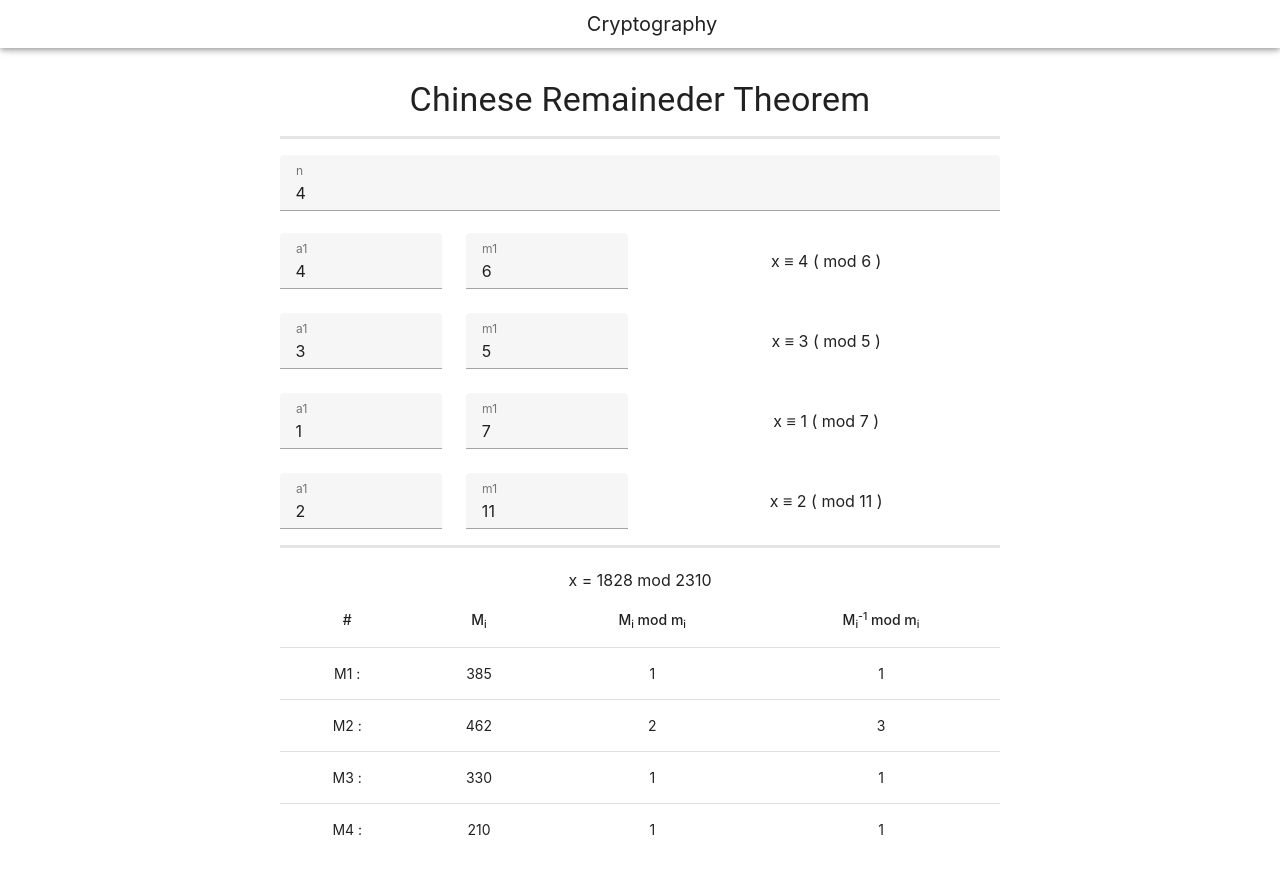
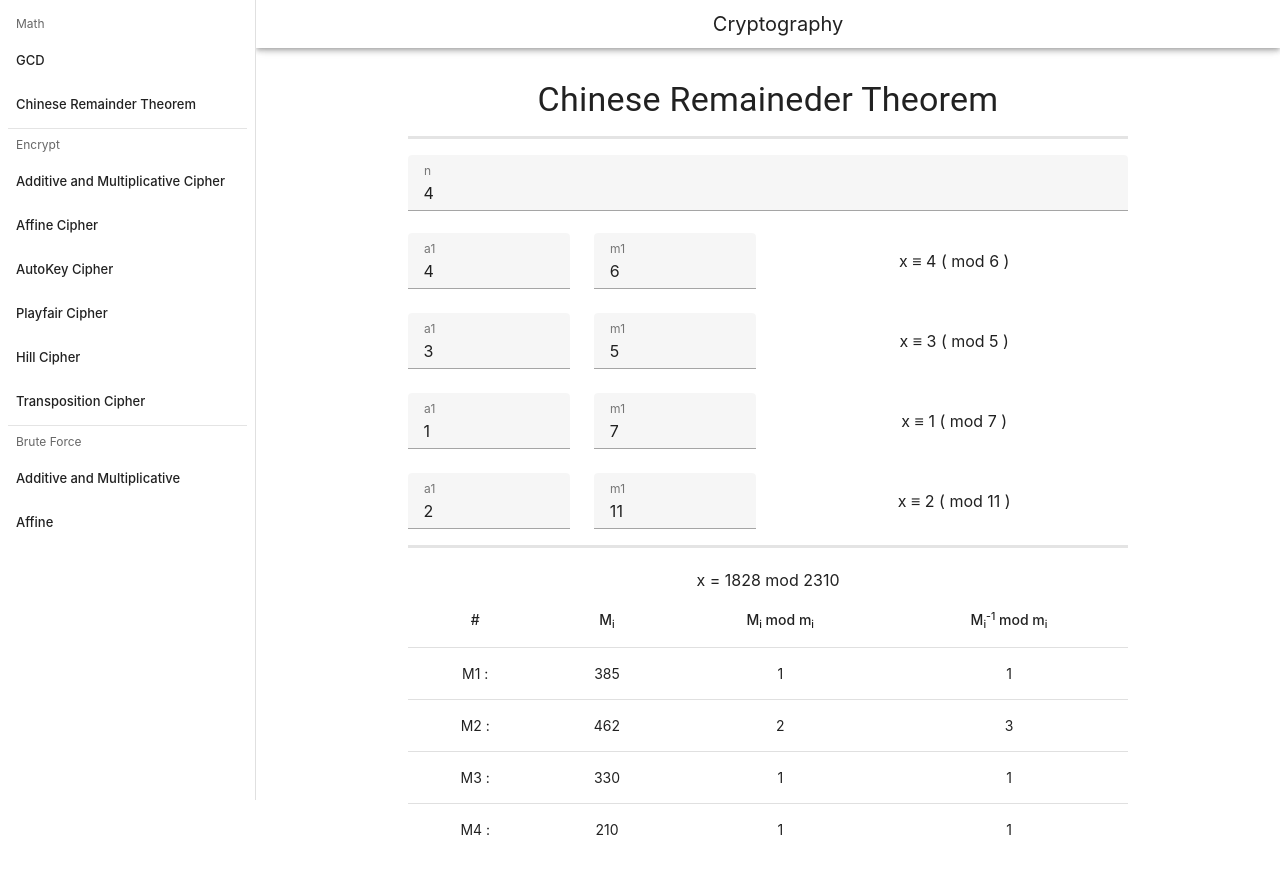
Before and after one commit to Rashnan/crypto, a Vue app: page /crt in a window 1280 px wide. Shown: the top 874 px of the page. Built offline with nearby package versions, Linux system fonts and the light colour scheme; what @tresjs/core would draw is missing.

Commit message:
fix appbar.

```diff
--- a/src/layouts/DefaultLayout.vue
+++ b/src/layouts/DefaultLayout.vue
@@ -63,8 +63,7 @@ const items = [
 <template>
     <v-layout>
         <v-navigation-drawer
-            v-model="open"
-            md:temporary
+            permanent
         >
             <v-list
                 density="compact"
@@ -78,11 +77,7 @@ const items = [
         <v-app-bar
             density="compact"
             title="Cryptography"
-        >
-            <template v-slot:prepend>
-                <v-app-bar-nav-icon class="d-md-none" @click="open = !open" />
-            </template>
-        </v-app-bar>
+        />
         <v-main>
             <slot />
         </v-main>
```
